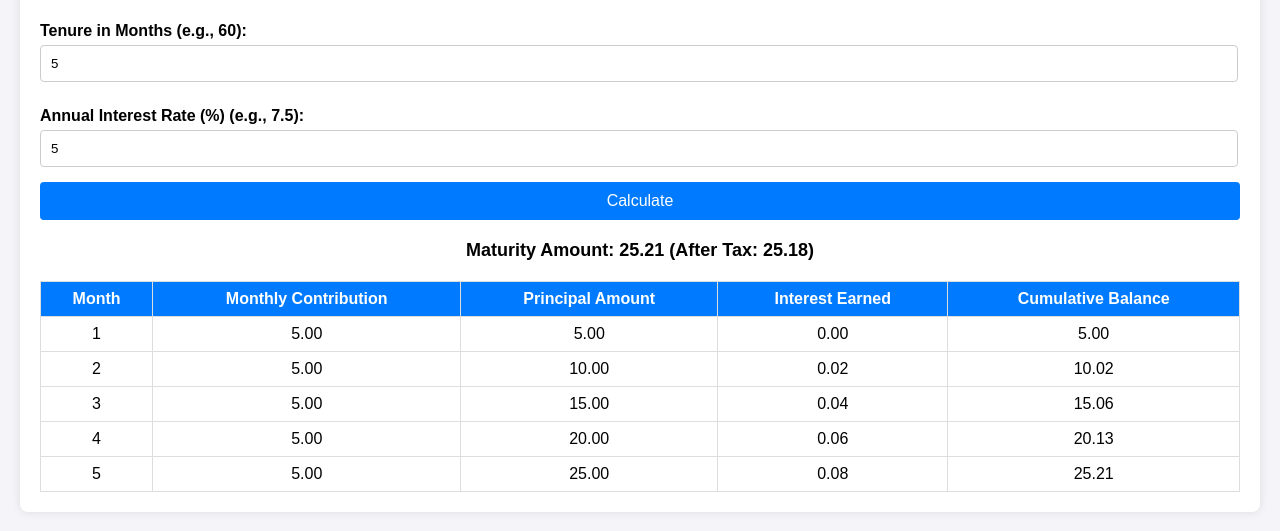
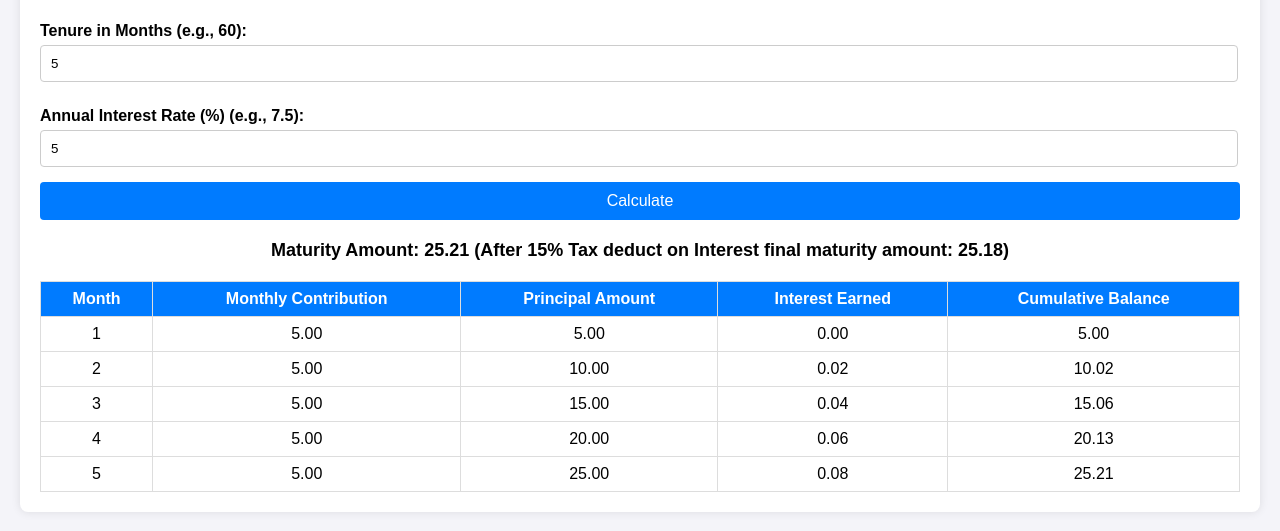
Before and after one commit to munshi66/ex, a plain HTML site: page DPS_Maturity_Calculator.html in a window 1280 px wide. Both pictures are taken after typing "5", "5", "5" into the empty fields and a click on the button "Calculate". Shown: the part 183-714 px from the top of the page. Drawn offline with Linux system fonts and the light colour scheme.

Commit message:
Update DPS_Maturity_Calculator.html

```diff
--- a/DPS_Maturity_Calculator.html
+++ b/DPS_Maturity_Calculator.html
@@ -136,7 +136,7 @@
       const taxDeduction = interestAmounts * 0.15; // Example: 10% tax on maturity amount
       const netMaturityAmount = balance - taxDeduction;
 
-      document.getElementById('maturityAmount').textContent = `Maturity Amount: ${balance.toFixed(2)} (After Tax: ${netMaturityAmount.toFixed(2)})`;
+      document.getElementById('maturityAmount').textContent = `Maturity Amount: ${balance.toFixed(2)} (After 15% Tax deduct on Interest final maturity amount: ${netMaturityAmount.toFixed(2)})`;
     }
   </script>
 </body>
```
